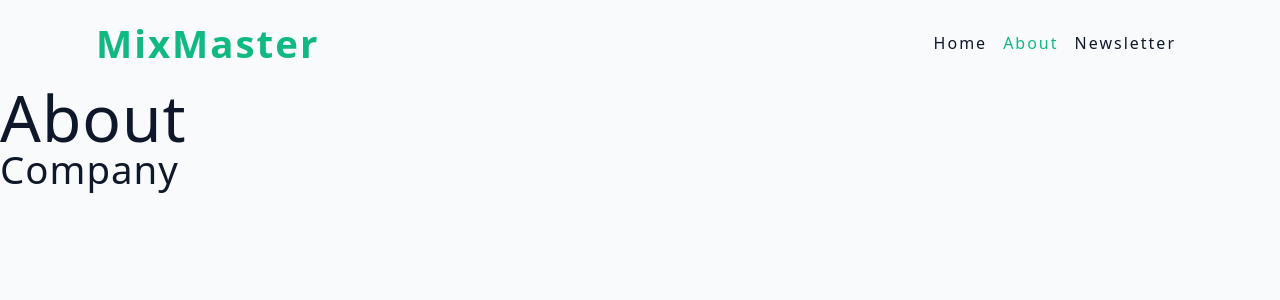
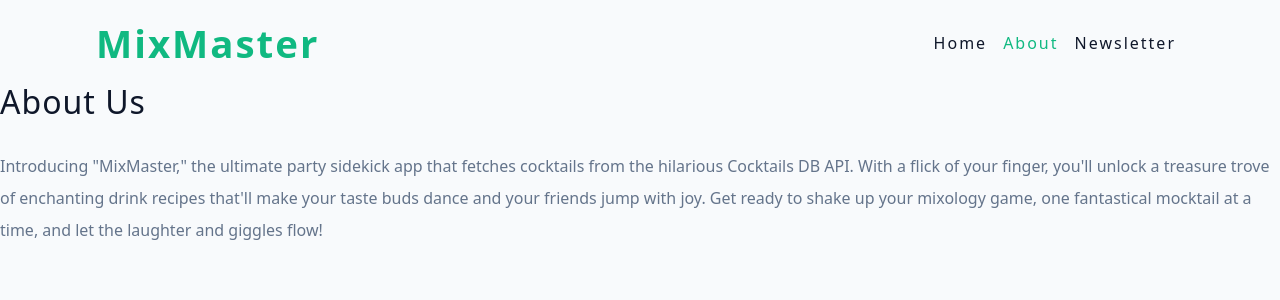
Before and after one commit to volkankarakaya/mixmaster, a React (Vite) app: page /about in a window 1280 px wide. Shown: the top 300 px of the page. Built offline with nearby package versions, Linux system fonts and the light colour scheme.

Commit message:
add about page

```diff
--- a/src/pages/About.jsx
+++ b/src/pages/About.jsx
@@ -1,12 +1,20 @@
 import React from "react";
 import { Link, Outlet } from "react-router-dom";
+import Wrapper from "../assets/wrappers/AboutPage";
 
 const About = () => {
   return (
-    <div>
-      <h1>About</h1>
-      <Outlet />
-    </div>
+    <Wrapper>
+      <h3>About Us</h3>
+      <p>
+        Introducing "MixMaster," the ultimate party sidekick app that fetches
+        cocktails from the hilarious Cocktails DB API. With a flick of your
+        finger, you'll unlock a treasure trove of enchanting drink recipes
+        that'll make your taste buds dance and your friends jump with joy. Get
+        ready to shake up your mixology game, one fantastical mocktail at a
+        time, and let the laughter and giggles flow!
+      </p>
+    </Wrapper>
   );
 };
 
```
